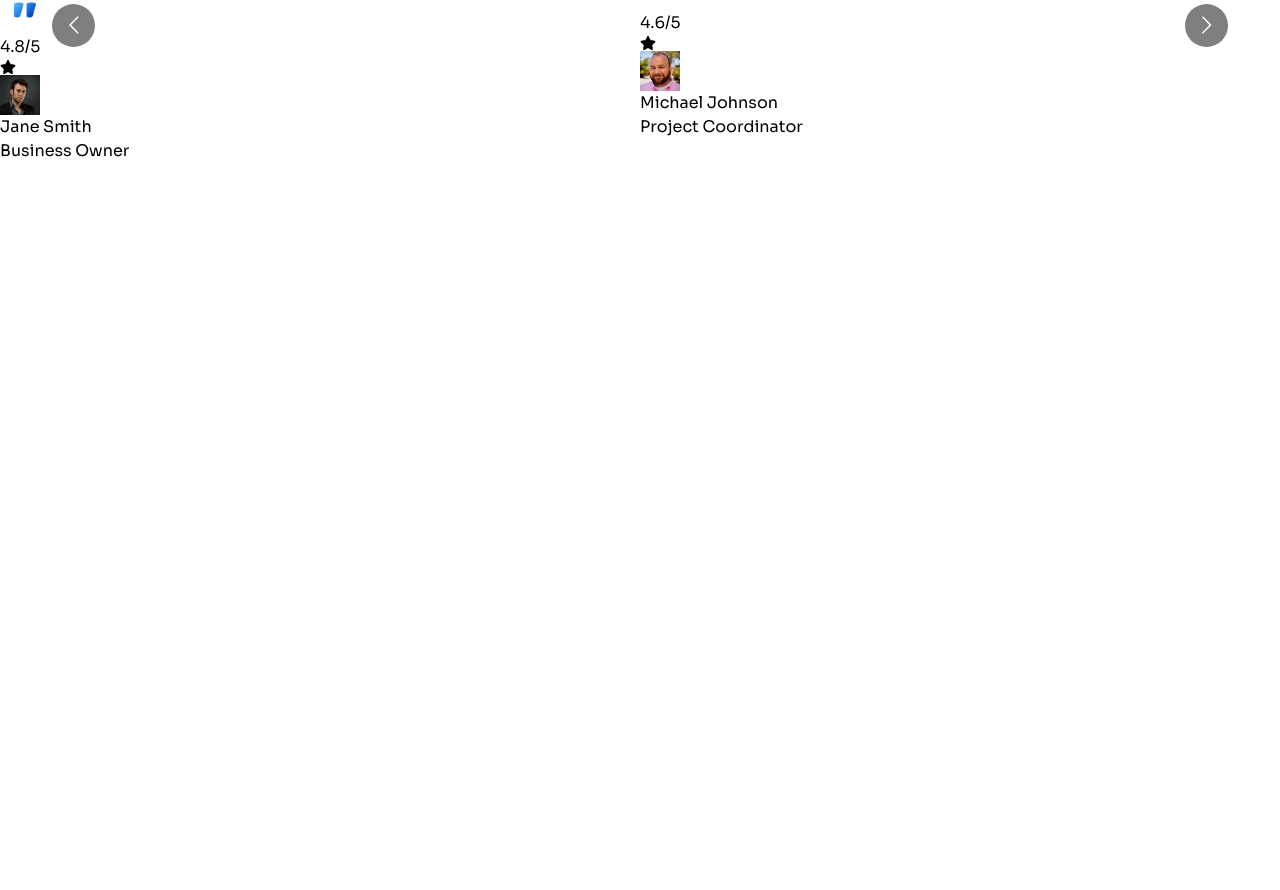
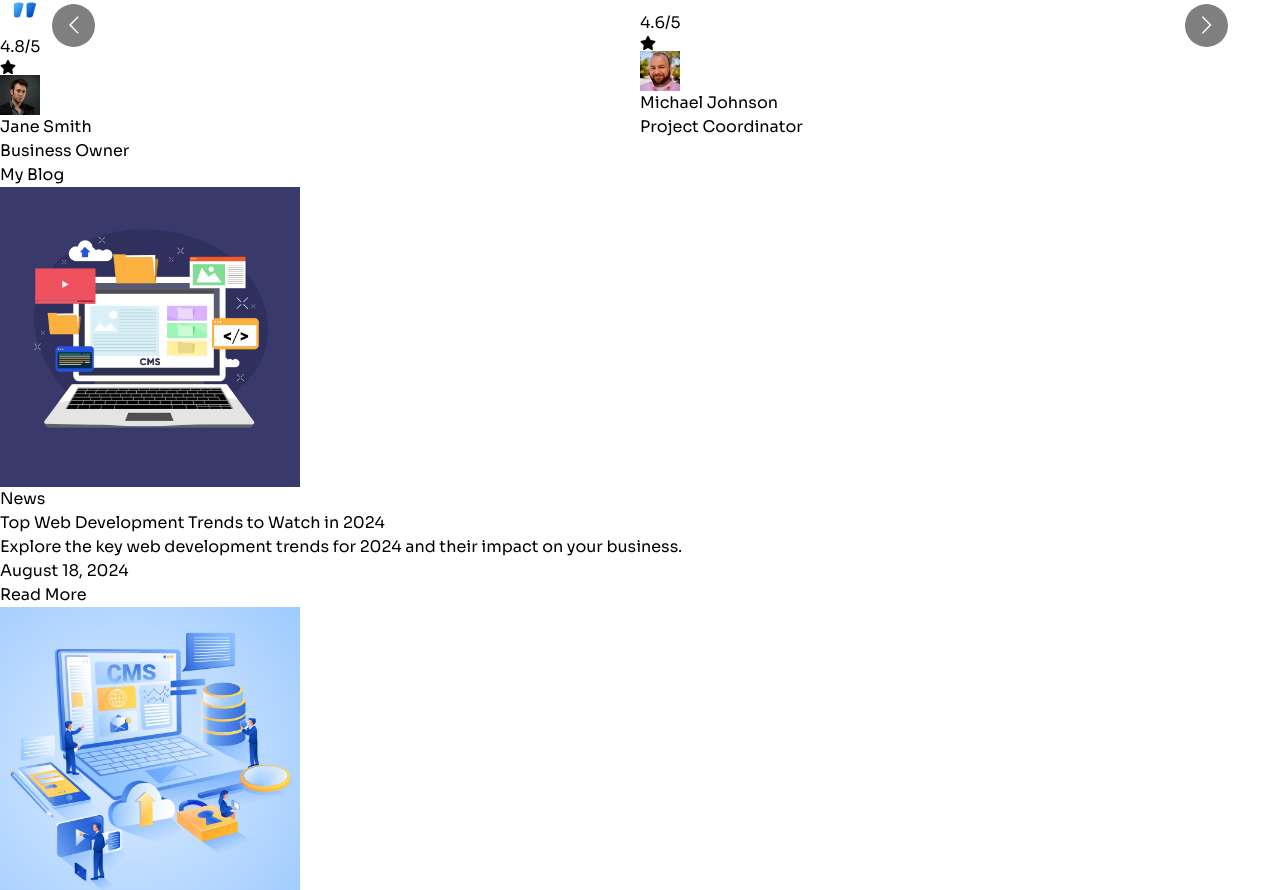
Before and after one commit to AmruthLP12/devportfoilio, a Next.js app: page / in a window 1280 px wide. Shown: the part 6575-7465 px from the top of the page. Before the commit the page ends 6738 px from the top, so only its background shows below. Built offline with nearby package versions, Linux system fonts and the light colour scheme.

Commit message:
Blog Completed

```diff
--- /dev/null
+++ b/components/Home/Blog/Blog.tsx
@@ -0,0 +1,22 @@
+import SectionHeading from '@/components/Helper/SectionHeading'
+import { blogs } from '@/Data/data'
+import React from 'react'
+import BlogCard from './BlogCard'
+
+const Blog = () => {
+  return (
+    <div className='pt-16 pb-16 bg-[#0f0715]'>
+        <SectionHeading>My Blog</SectionHeading>
+        <div className="w-[80%] mx-auto mt-20 grid grid-cols-1 md:grid-cols-2 xl:grid-cols-3 gap-12 items-center ">
+            {blogs.map((blog)=>{
+                return <div key={blog.id}>
+                    {/* BlogCard */}
+                    <BlogCard blog={blog} />
+                </div>
+            })}
+        </div>
+    </div>
+  )
+}
+
+export default Blog
--- /dev/null
+++ b/components/Home/Blog/BlogCard.tsx
@@ -0,0 +1,47 @@
+import Image from "next/image";
+import React from "react";
+
+// Props type
+
+type Props = {
+  blog: {
+    id: number;
+    title: string;
+    summary: string;
+    date: string;
+    image: string;
+  };
+};
+
+const BlogCard = ({ blog }: Props) => {
+  const { id, title, summary, date, image } = blog;
+  return (
+    <div className="bg-indigo-950 rounded-md overflow-hidden">
+      <Image
+        src={image}
+        alt={title}
+        width={300}
+        height={300}
+        className="w-full h-[250px] object-cover"
+      />
+      <div className="p-6">
+        <p className="rounded-sm px-6 py-1.5 bg-rose-500 text-white w-fit">
+          News
+        </p>
+        <h1 className="sm:text-lg text-base cursor-pointer hover:text-gray-100 hover:underline transition-all duration-200 mt-6 mb-2 text-gray-200 leading-[1.6rem] font-bold">
+          {title}
+        </h1>
+        <p className="text-sm font-semibold text-opacity-70 text-gray-400">
+          {summary}
+        </p>
+        <div className="mt-4 mb-4 w-full h-[1.5px] bg-gray-400 opacity-45 " />
+        <div className="flex items-center justify-between ">
+          <h1 className="text-sm text-gray-300 font-bold">{date}</h1>
+          <button className="text-base hover:text-rose-500 text-gray-200 underline font-bold">Read More</button>
+        </div>
+      </div>
+    </div>
+  );
+};
+
+export default BlogCard;
--- a/components/Home/Home.tsx
+++ b/components/Home/Home.tsx
@@ -5,6 +5,7 @@ import Services from "./Services/Services";
 import Projects from "./Projects/Projects";
 import Skills from "./Skills/Skills";
 import Reviews from "./Reviews/Reviews";
+import Blog from "./Blog/Blog";
 
 const Home = () => {
   return (
@@ -15,6 +16,7 @@ const Home = () => {
       <Projects />
       <Skills />
       <Reviews />
+      <Blog />
     </div>
   );
 };
```
